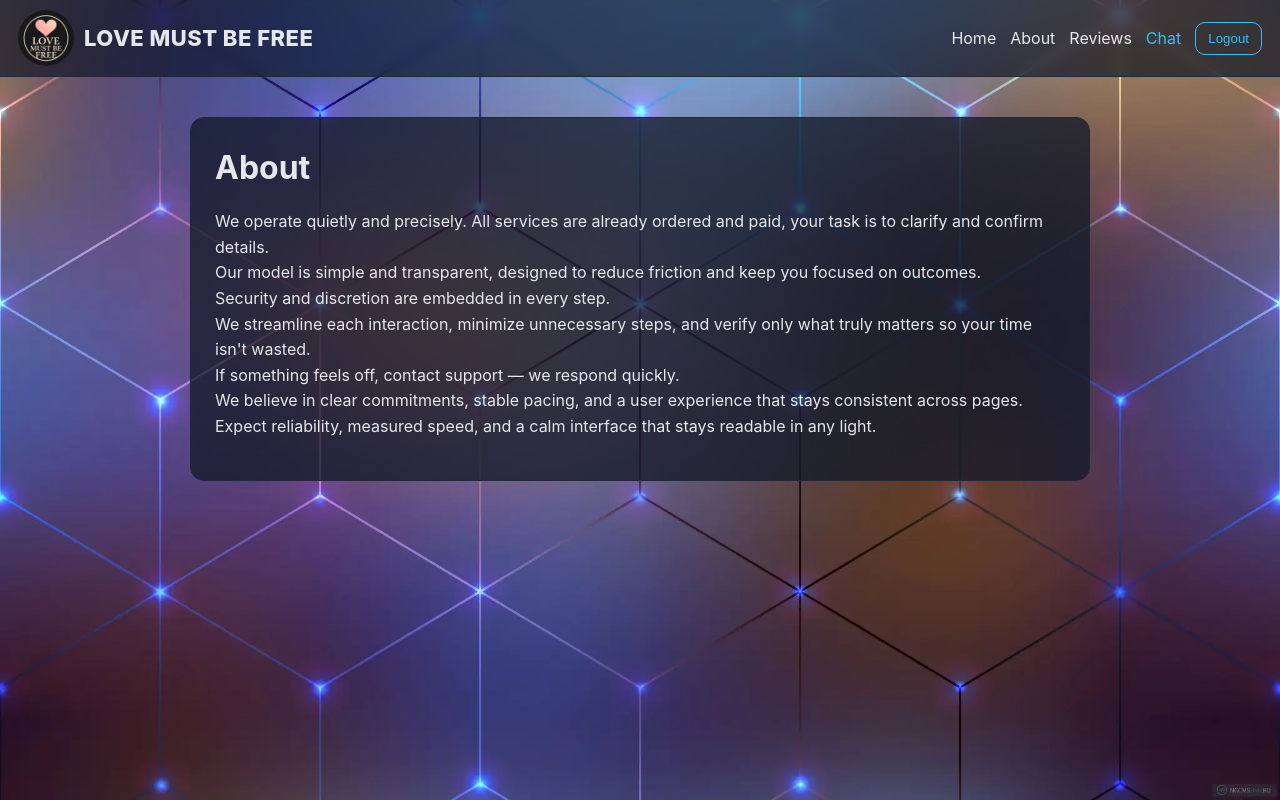
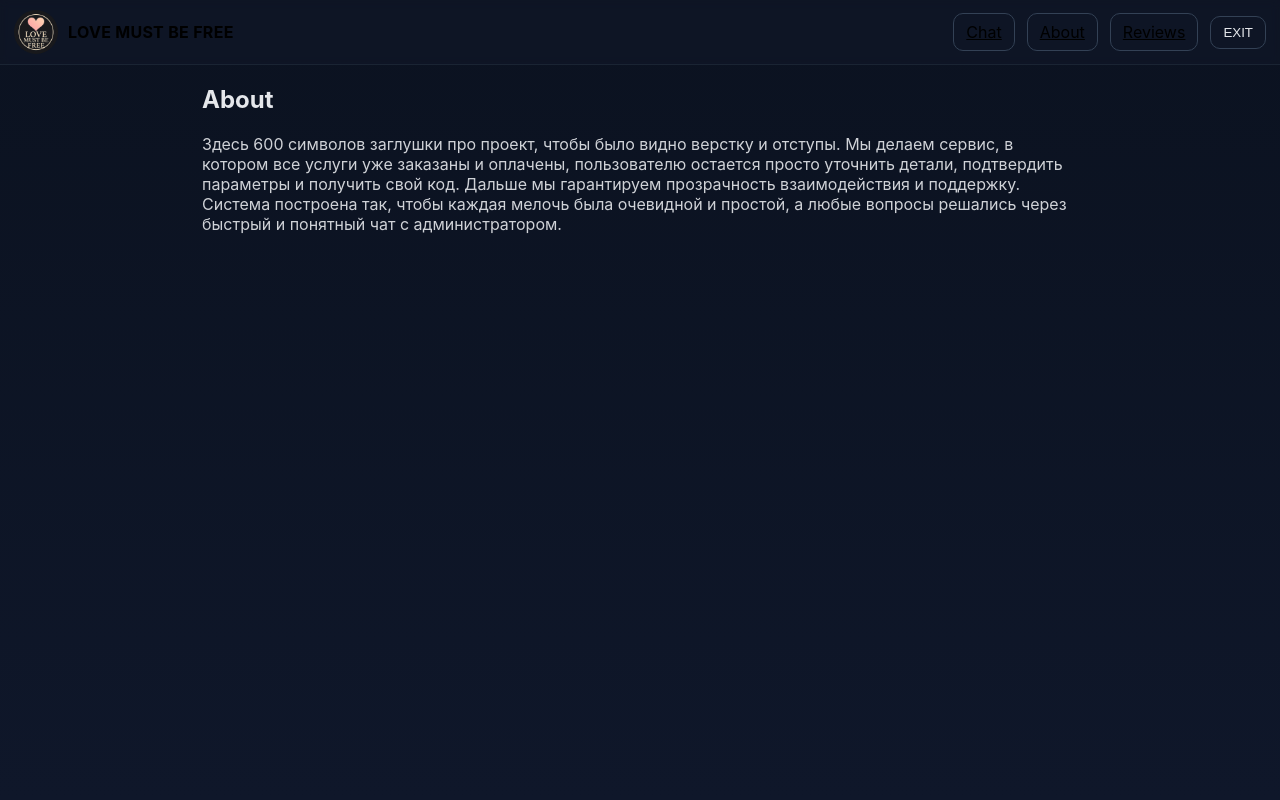
Before and after one commit to Jorgor-prog/LOVE_MUST_BE_FREE_v2, a Next.js app: page /about in a window 1280 px wide. Built offline with nearby package versions, Linux system fonts and the light colour scheme; no server answers.

Commit message:
Update page.tsx

```diff
--- a/app/about/page.tsx
+++ b/app/about/page.tsx
@@ -1,24 +1,25 @@
 'use client';
 export const dynamic = 'force-dynamic';
 
-import UserTopBar from '@/components/UserTopBar';
-import React from 'react';
+import Image from 'next/image';
+import { useEffect } from 'react';
+import UserTopBar from '@/components/UserNav';
 
 export default function AboutPage(){
-  const text = `We operate quietly and precisely. All services are already ordered and paid, your task is to clarify and confirm details.
-Our model is simple and transparent, designed to reduce friction and keep you focused on outcomes.
-Security and discretion are embedded in every step.
-We streamline each interaction, minimize unnecessary steps, and verify only what truly matters so your time isn't wasted.
-If something feels off, contact support — we respond quickly.
-We believe in clear commitments, stable pacing, and a user experience that stays consistent across pages.
-Expect reliability, measured speed, and a calm interface that stays readable in any light.`;
-
+  useEffect(()=>{},[]);
   return (
-    <div style={{minHeight:'100vh', backgroundImage:'url(/images/Background_1.webp)', backgroundSize:'cover', backgroundPosition:'center'}}>
+    <div style={{minHeight:'100vh', background:'linear-gradient(180deg,#0b1220,#0f172a)'}}>
       <UserTopBar />
-      <div style={{maxWidth:900, margin:'40px auto', background:'rgba(17,24,39,0.75)', color:'#e5e7eb', border:'1px solid #1f2937', borderRadius:14, padding:24, lineHeight:1.6}}>
-        <h1 style={{marginTop:0, marginBottom:12}}>About</h1>
-        <p style={{whiteSpace:'pre-wrap'}}>{text}</p>
+      <div style={{maxWidth:900, margin:'20px auto', color:'#e5e7eb', padding:'0 12px'}}>
+        <h2>About</h2>
+        <p style={{opacity:.9}}>
+          Здесь 600 символов заглушки про проект, чтобы было видно верстку и отступы.
+          Мы делаем сервис, в котором все услуги уже заказаны и оплачены,
+          пользователю остается просто уточнить детали, подтвердить параметры и
+          получить свой код. Дальше мы гарантируем прозрачность взаимодействия и поддержку.
+          Система построена так, чтобы каждая мелочь была очевидной и простой,
+          а любые вопросы решались через быстрый и понятный чат с администратором.
+        </p>
       </div>
     </div>
   );
```
